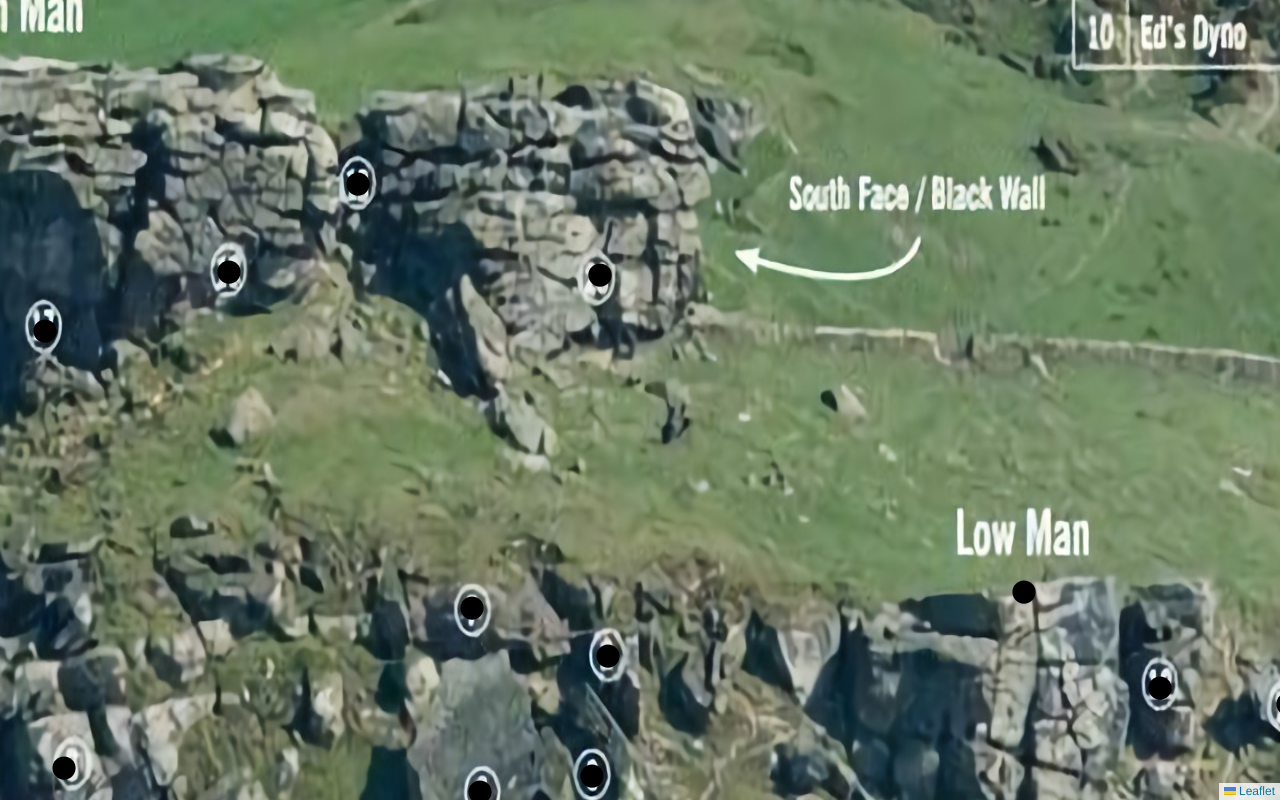
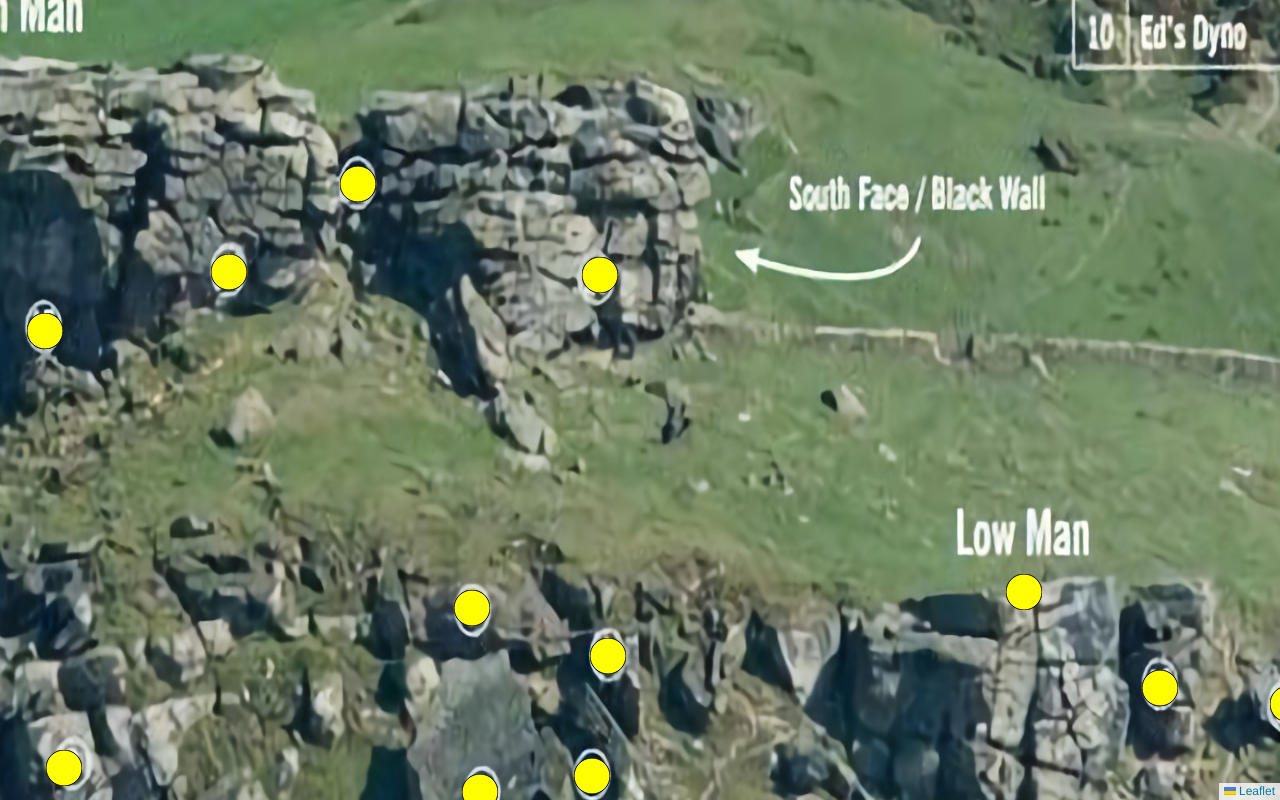
Before and after one commit to moulson/almscliffe, a website: page src/copy/index.html in a window 1280 px wide. Drawn offline with nearby package versions, Linux system fonts and the light colour scheme; files that its build step writes are made by us from their sources; files whose address does not match are found by name.

Commit message:
change markers

```diff
--- a/src/js/index.js
+++ b/src/js/index.js
@@ -12,11 +12,19 @@ var imageUrl = 'images/almscliffe.jpg',
     imageBounds = [[144,0], [0,144]];
 L.imageOverlay(imageUrl, imageBounds).addTo(mymap);
 
-var boulderIcon = L.icon({
-    iconUrl: 'images/circle-solid.svg',
-    iconSize: [24,24],
-    iconAnchor: [12,12],
-    popupAnchor: [12,12]
+const markerSize = 36;
+
+var divIcon = L.divIcon({
+    className: 'boulder',
+    html: `
+        <svg width="${markerSize}" height="${markerSize}">
+        <circle cx="${markerSize / 2}" cy="${markerSize / 2}" r="${markerSize / 2}" stroke="black" stroke-width="1" fill="yellow" />
+        </svg>
+    `,
+    iconSize: [markerSize,markerSize],
+    iconAnchor: [markerSize / 2, markerSize / 2],
+    popupAnchor: [markerSize / 2, markerSize / 2]
+
 });
 
 var boulders = [
@@ -132,7 +140,7 @@ var boulders = [
         routes: [
             {name: "C and A Traverse", grade: "F7a", link: ""},
             {name: "In Limbo", grade: "F6c", link: ""},
-            {name: "The Crack", grade: "F6b+", link: ""},
+            {name: "The Crack", grade: "F6b+", link: "https://youtu.be/L2DC5NAukUw?t=420"},
             {name: "The Keel", grade: "F7c", link: ""},
             {name: "The Bulb", grade: "F7c+", link: ""},
             {name: "Bulbhaul", grade: "F8b+", link: ""},
@@ -145,7 +153,7 @@ var boulders = [
         name: "Wedge Boulder",
         routes: [
             {name: "Pocket Watch", grade: "F5", link: ""},
-            {name: "Nose Bag", grade: "F6a", link: ""},
+            {name: "Nose Bag", grade: "F6a", link: "https://youtu.be/L2DC5NAukUw?t=485"},
             {name: "Pebble Frog", grade: "F5", link: ""}
         ]
     },
@@ -322,7 +330,7 @@ function getBoulders(boulders){
 }
 
 boulders.forEach(boulder => {
-    L.marker(boulder.location, {icon: boulderIcon}).bindPopup(`
+    L.marker(boulder.location, {icon: divIcon}).bindPopup(`
     <h1>${boulder.name}</h1>
     <div class="row route-list">
         <table class="table table-striped table-bordered">
--- a/src/sass/styles.scss
+++ b/src/sass/styles.scss
@@ -1,6 +1,5 @@
 @import 'partials/colours';
 @import 'partials/sizings';
-@import 'partials/fonts';
 @import 'partials/media';
 
 body{
```
Also changed, not shown: docs/index.html (+1 -0 lines), docs/js/index.js (+16 -8 lines), src/copy/index.html (+1 -0 lines), docs/css/styles.css, docs/css/styles.min.css, docs/js/index.min.js.
